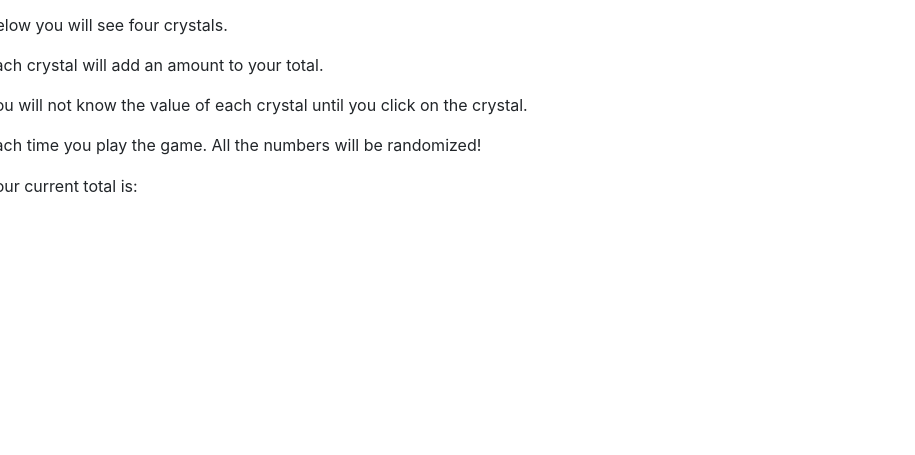
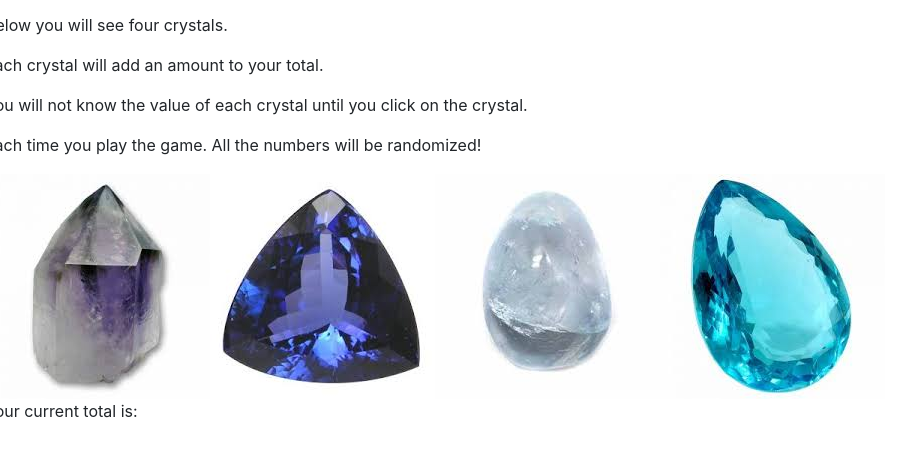
Before and after one commit to mGrill23/unit-4-game, a plain HTML site: page index.html in a window 1280 px wide. Shown: the part 69-524 px from the top of the page, without its empty margins (0-915 px from the left). Drawn offline with nearby package versions, Linux system fonts and the light colour scheme.

Commit message:
AddedImagesAndStartingJs

```diff
--- a/index.html
+++ b/index.html
@@ -30,12 +30,16 @@
         </div>
         <div class="row">
             <div class="col, col-med-1" id="crystal1">
+                <img src="assets/images/crystal1.jpeg" alt="Crystal 1">
             </div>
             <div class="col, col-med-1" id="crystal2">
+                <img src="assets/images/crystal2.jpeg" alt="Crystal 2">
             </div>
             <div class="col, col-med-1" id="crystal3">
+                <img src="assets/images/crystal3.jpeg" alt="Crystal 3">
             </div>
             <div class="col, col-med-1" id="crystal4">
+                <img src="assets/images/crystal4.jpeg" alt="Crystal 4">
             </div>
         </div>
         <div class="row">
```
